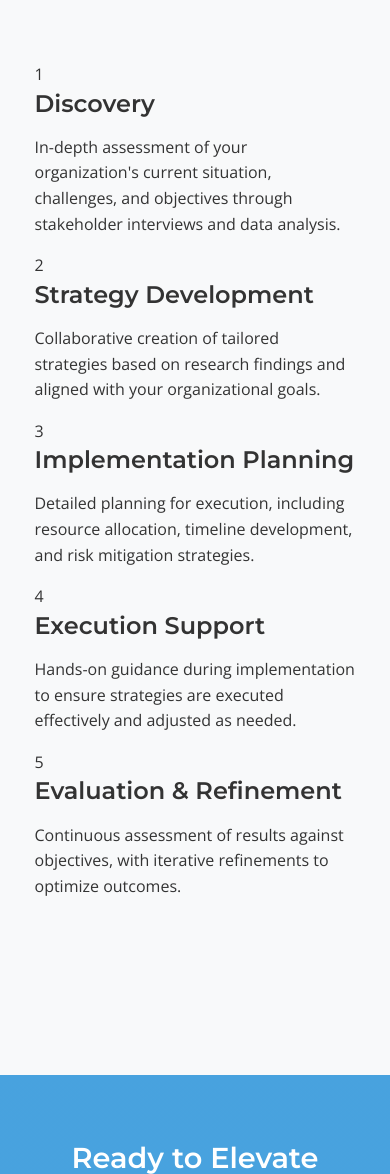
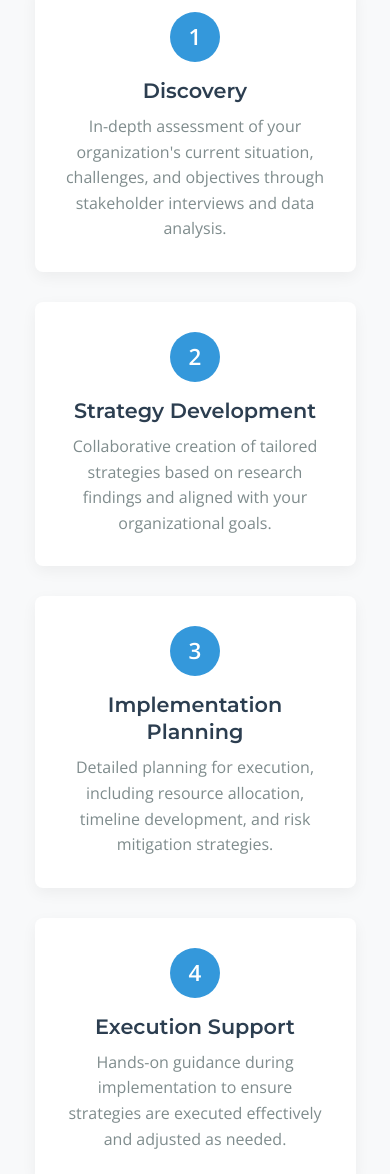
Before and after one commit to sheamckenziebc/consultingwebsite, a website: page services.html in a window 390 px wide. Shown: the part 7745-8919 px from the top of the page. Drawn offline with nearby package versions, Linux system fonts and the light colour scheme.

Commit message:
step numbers

```diff
--- a/css/styles.css
+++ b/css/styles.css
@@ -827,21 +827,17 @@ footer {
 }
 
 .process-steps {
-    padding: 80px 0;
-    background-color: #f8f9fa;
+    margin-top: 40px;
 }
 
 .process-steps-container {
-    max-width: 1200px;
+    max-width: 900px;
     margin: 0 auto;
-    padding: 0 20px;
 }
 
 .process-steps h2 {
     text-align: center;
-    margin-bottom: 50px;
-    color: #333;
-    font-size: 2.5rem;
+    margin-bottom: 40px;
 }
 
 .steps-grid {
@@ -870,7 +866,7 @@ footer {
     left: 20px;
     width: 40px;
     height: 40px;
-    background: var(--primary-color);
+    background: var(--secondary-color);
     color: white;
     border-radius: 50%;
     display: flex;
@@ -2466,3 +2462,71 @@ footer {
         font-size: 1.5rem;
     }
 }
+
+/* Adding styling for process-step class */
+.process-step {
+    display: flex;
+    align-items: flex-start;
+    margin-bottom: 30px;
+    background-color: #fff;
+    padding: 25px;
+    border-radius: 8px;
+    box-shadow: 0 5px 15px rgba(0, 0, 0, 0.05);
+    transition: transform 0.3s ease, box-shadow 0.3s ease;
+}
+
+.process-step:hover {
+    transform: translateY(-5px);
+    box-shadow: 0 8px 25px rgba(0, 0, 0, 0.1);
+}
+
+.process-number {
+    display: flex;
+    justify-content: center;
+    align-items: center;
+    width: 50px;
+    height: 50px;
+    background-color: var(--secondary-color);
+    color: white;
+    font-size: 1.4rem;
+    font-weight: bold;
+    border-radius: 50%;
+    margin-right: 20px;
+    flex-shrink: 0;
+}
+
+.process-step .content {
+    flex: 1;
+}
+
+.process-step h3 {
+    margin-top: 0;
+    margin-bottom: 10px;
+    color: var(--primary-color);
+    font-size: 1.3rem;
+}
+
+.process-step p {
+    margin-bottom: 0;
+    color: var(--text-light);
+    line-height: 1.6;
+}
+
+@media (max-width: 768px) {
+    .process-step {
+        flex-direction: column;
+        align-items: center;
+        text-align: center;
+        padding: 30px;
+    }
+
+    .process-number {
+        margin-right: 0;
+        margin-bottom: 15px;
+    }
+
+    .process-step .content {
+        width: 100%;
+        text-align: center;
+    }
+}
--- a/services.html
+++ b/services.html
@@ -255,28 +255,38 @@
             <div class="process-steps">
                 <div class="process-step">
                     <div class="process-number">1</div>
+                    <div class="content">
                         <h3>Discovery</h3>
                         <p>In-depth assessment of your organization's current situation, challenges, and objectives through stakeholder interviews and data analysis.</p>
                     </div>
+                </div>
                 <div class="process-step">
                     <div class="process-number">2</div>
+                    <div class="content">
                         <h3>Strategy Development</h3>
                         <p>Collaborative creation of tailored strategies based on research findings and aligned with your organizational goals.</p>
                     </div>
+                </div>
                 <div class="process-step">
                     <div class="process-number">3</div>
+                    <div class="content">
                         <h3>Implementation Planning</h3>
                         <p>Detailed planning for execution, including resource allocation, timeline development, and risk mitigation strategies.</p>
                     </div>
+                </div>
                 <div class="process-step">
                     <div class="process-number">4</div>
+                    <div class="content">
                         <h3>Execution Support</h3>
                         <p>Hands-on guidance during implementation to ensure strategies are executed effectively and adjusted as needed.</p>
                     </div>
+                </div>
                 <div class="process-step">
                     <div class="process-number">5</div>
+                    <div class="content">
                         <h3>Evaluation & Refinement</h3>
                         <p>Continuous assessment of results against objectives, with iterative refinements to optimize outcomes.</p>
+                    </div>
                 </div>
             </div>
         </div>
```
Lines whose indentation alone changed are shown as unchanged.
